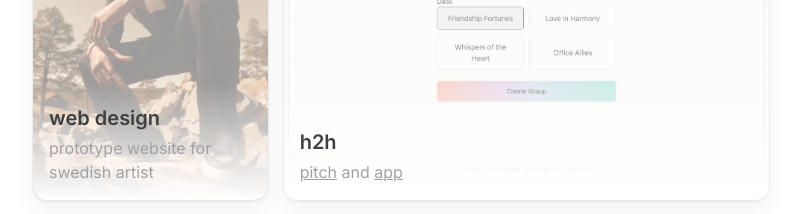
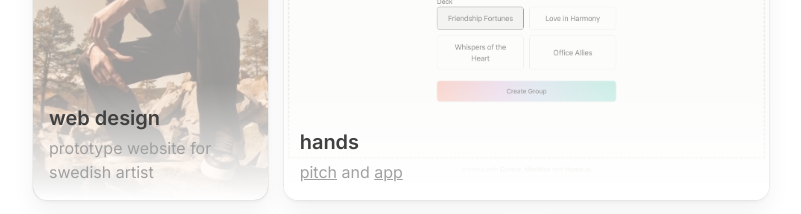
Before and after one commit to hi-aryan/blog, a Next.js app: page /me in a window 1280 px wide. Shown: the part 840-1054 px from the top of the page, without its empty margins (335-1136 px from the left). Built offline with nearby package versions, Linux system fonts and the light colour scheme.

Commit message:
Rename h2h to hands

```diff
--- a/components/me/me-page-grid.tsx
+++ b/components/me/me-page-grid.tsx
@@ -58,7 +58,7 @@ const features: Feature[] = [
         ),
     },
     {
-        name: "h2h",
+        name: "hands",
         description: (
             <>
                 <a href="https://drive.google.com/file/d/1z9uFOGjv6raRoILPKcgrPvJRcq7RD31O/view?usp=sharing" target="_blank" rel="noopener noreferrer" className="underline">pitch</a>
@@ -72,7 +72,7 @@ const features: Feature[] = [
         background: (
             <img
                 src="/hands.png"
-                alt="h2h"
+                alt="hands"
                 className="absolute inset-0 h-full w-full object-cover opacity-40 group-hover:opacity-90 transition-opacity duration-300"
             />
         ),
```
